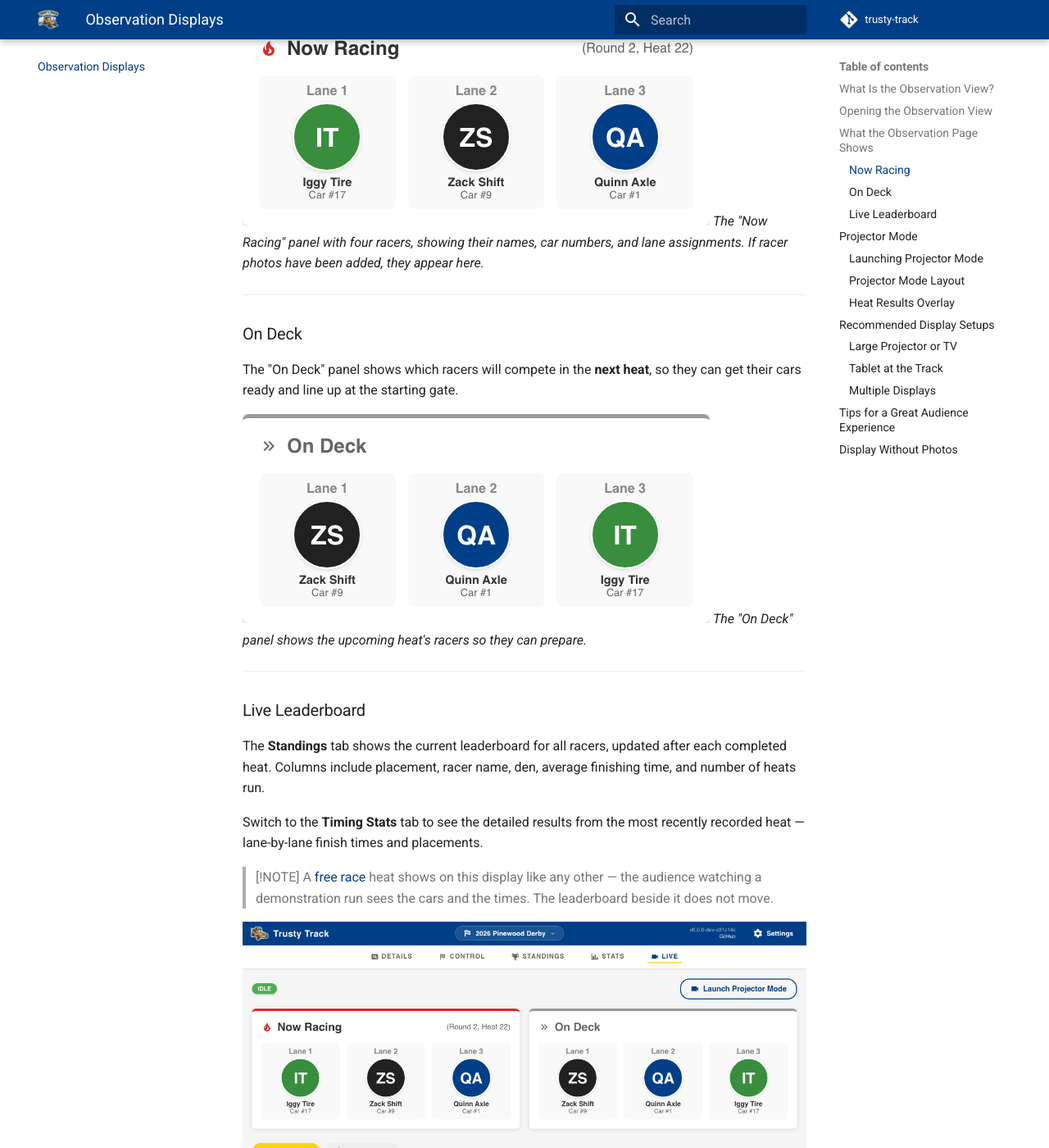
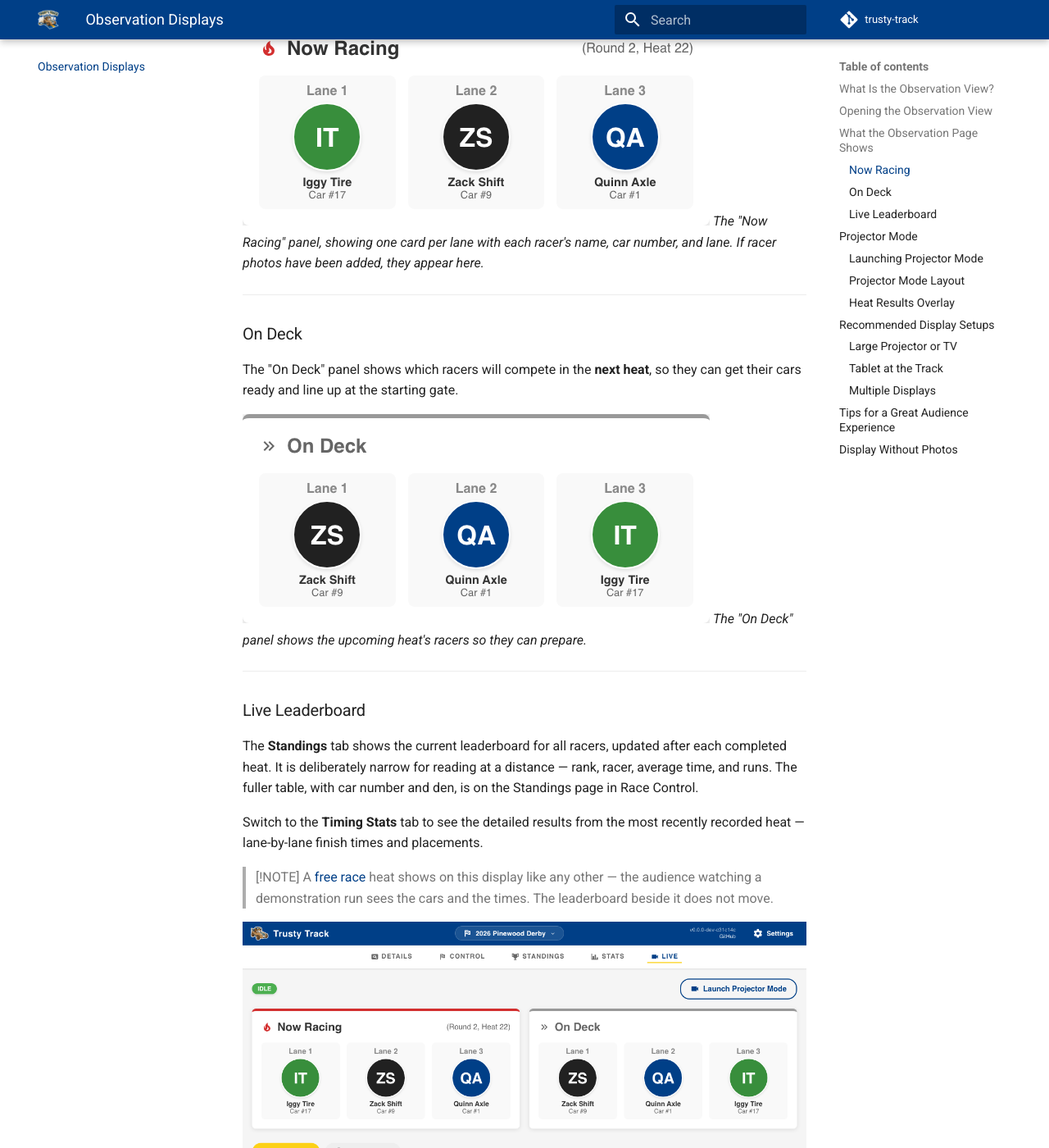
Before and after one commit to dknowles2/trusty-track, an MkDocs documentation site: the page built from docs/observation-displays.md, in a window 1280 px wide and 1400 px high, scrolled down 2361 px. Shown: the whole window at 82% size. Built offline with MkDocs 1.6.1 and Material for MkDocs 9.7.7, drawn with Linux system fonts in a browser that asks for light colours; comment, search, counter and statistics services are not loaded.

Commit message:
docs: four claims that had outlived their screens
`mkdocs build --strict` catches a broken link or a missing image. It cannot
catch a sentence that is simply wrong, which is the failure that actually
happens — a page written accurately and then outliving the screen it describes.
Four found by reading the pages against the code.

**`race-day.md`** said the execution view's sidebar holds "the next 4 upcoming
heats". It holds one: `RaceExecution` renders `nextExecutionHeat`, singular,
under an "On Deck" heading — with the round's progress below it and any later
rounds after that, neither of which the page mentioned.

**`observation-displays.md`** had a caption reading "the 'Now Racing' panel with
four racers". It shows one card per lane, and the tracks these docs are
generated against have three. The count is now not stated, since it is the
track's, not the app's.

The same page described the Standings tab as having "placement, racer name, den,
average finishing time, and number of heats run". That is the Race Control
table. The audience one is deliberately narrower for reading at a distance —
rank, racer, average time, runs — and has no den column.

**`race-stats.md`** said "click any column header to sort". Seven of the eight
sort; **Den** does not. This is the second sortability claim in these docs to
have been wrong — the first, about the roster, is recorded in `CLAUDE.md` as
having been found in an earlier audit.

Co-Authored-By: Claude Opus 5 <noreply@anthropic.com>

```diff
--- a/docs/observation-displays.md
+++ b/docs/observation-displays.md
@@ -47,7 +47,7 @@ The "Now Racing" panel shows which cars are on the track right now. For each rac
 - Racer photo (if a photo was uploaded during check-in)
 
 ![Now Racing Panel](assets/screenshots/observation/03-now-racing-panel.png)
-_The "Now Racing" panel with four racers, showing their names, car numbers, and lane assignments. If racer photos have been added, they appear here._
+_The "Now Racing" panel, showing one card per lane with each racer's name, car number, and lane. If racer photos have been added, they appear here._
 
 ---
 
@@ -62,7 +62,7 @@ _The "On Deck" panel shows the upcoming heat's racers so they can prepare._
 
 ### Live Leaderboard
 
-The **Standings** tab shows the current leaderboard for all racers, updated after each completed heat. Columns include placement, racer name, den, average finishing time, and number of heats run.
+The **Standings** tab shows the current leaderboard for all racers, updated after each completed heat. It is deliberately narrow for reading at a distance — rank, racer, average time, and runs. The fuller table, with car number and den, is on the Standings page in Race Control.
 
 Switch to the **Timing Stats** tab to see the detailed results from the most recently recorded heat — lane-by-lane finish times and placements.
 
```
Also changed, not shown: docs/race-day.md (+2 -2 lines), docs/race-stats.md (+2 -2 lines).
